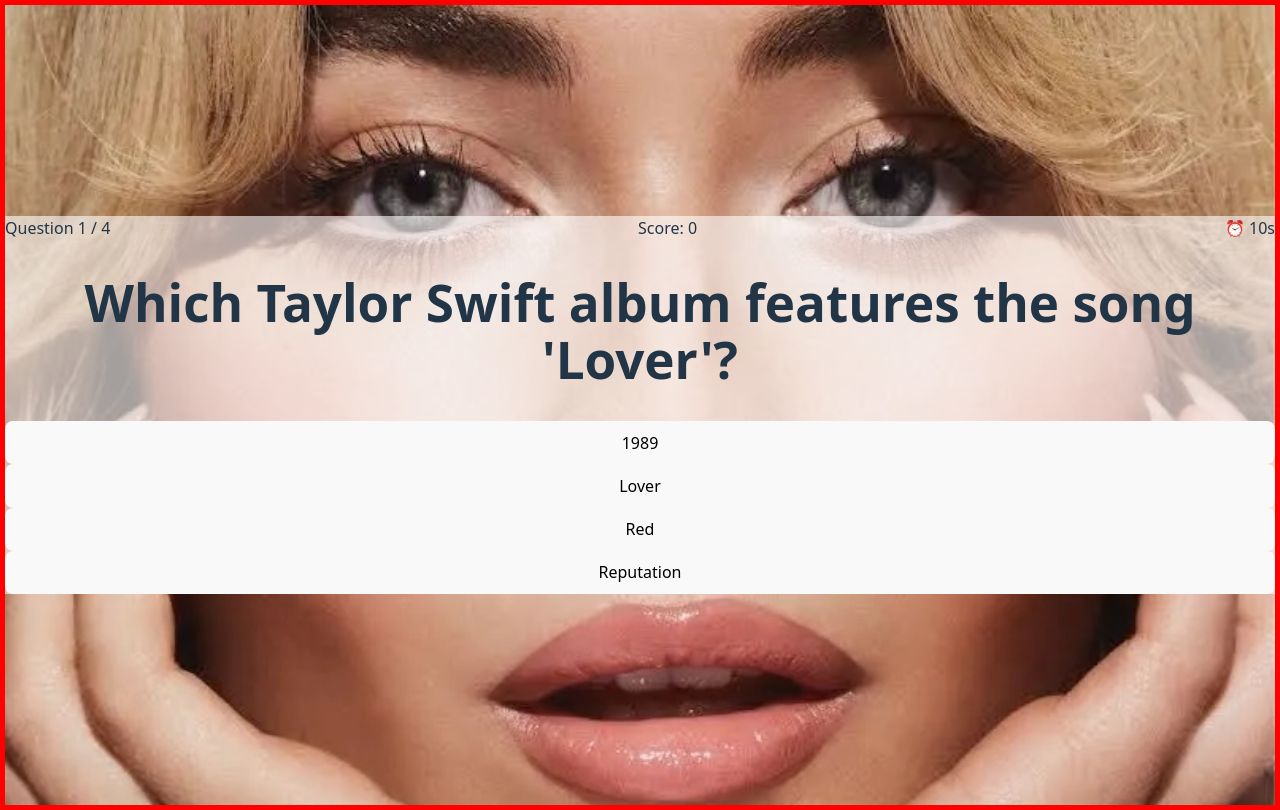
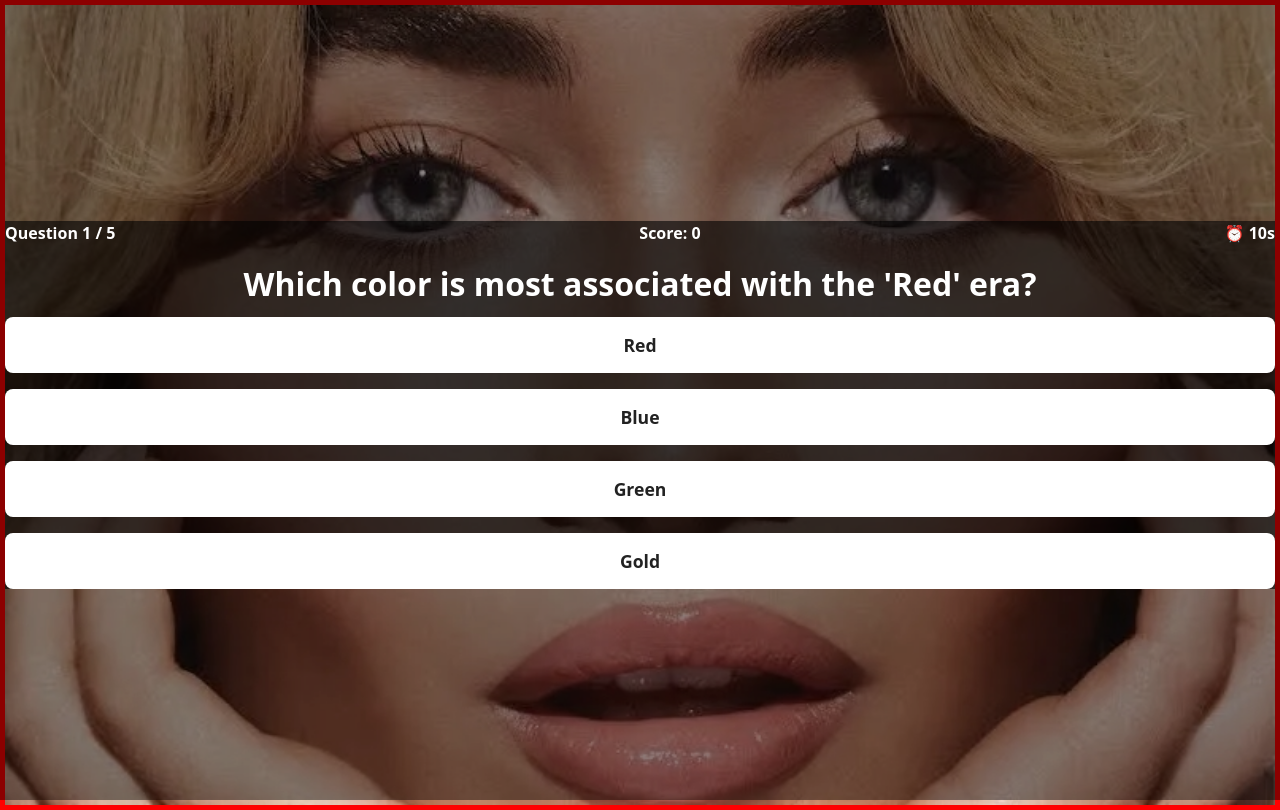
Before and after one commit to Suvithavijay/swift-carpenter-showdown, a React (Vite) app: page /questions/1/1 in a window 1280 px wide. Built offline with nearby package versions, Linux system fonts and the light colour scheme.

Commit message:
fix: always show 5 unique questions per round and ensure expanded pool

```diff
--- a/src/QuestionsPage.jsx
+++ b/src/QuestionsPage.jsx
@@ -19,6 +19,15 @@
 
 const TIMER_SECONDS = 15;
 
+function getRandomUnique(arr, n) {
+  const copy = [...arr];
+  for (let i = copy.length - 1; i > 0; i--) {
+    const j = Math.floor(Math.random() * (i + 1));
+    [copy[i], copy[j]] = [copy[j], copy[i]];
+  }
+  return copy.slice(0, n);
+}
+
 const QuestionsPage = () => {
   const { mode } = useParams();
   const [currentQuestion, setCurrentQuestion] = useState(0);
@@ -30,6 +39,12 @@
   const [playerName, setPlayerName] = useState('');
   const [showNamePrompt, setShowNamePrompt] = useState(true);
   const [leaderboard, setLeaderboard] = useState([]);
+  const [roundQuestions, setRoundQuestions] = useState([]);
+
+  // On mount, select 5 unique random questions for this round
+  useEffect(() => {
+    setRoundQuestions(getRandomUnique(QUESTIONS, 5));
+  }, []);
 
   // Memoize background image order for the session
   const bgOrder = useMemo(() => {
@@ -46,7 +61,7 @@
   }, [mode]);
   const bgImg = bgOrder[currentQuestion % bgOrder.length];
 
-  const currentQuestionData = QUESTIONS[currentQuestion];
+  const currentQuestionData = roundQuestions[currentQuestion];
 
   useEffect(() => {
     if (!showResult && timer > 0) {
@@ -97,44 +112,45 @@
   };
 
   // Show summary page at the end
-  if (currentQuestion >= QUESTIONS.length) {
+  if (currentQuestion >= 5) {
     let badge = '';
-    if (score === QUESTIONS.length) {
+    if (score === 5) {
       badge = "🏆 Perfect! You're a Pop Superstar!";
-    } else if (score >= QUESTIONS.length * 0.7) {
+    } else if (score >= 4) {
       badge = "🎉 Great job! You're a Chart Climber!";
-    } else if (score >= QUESTIONS.length * 0.4) {
+    } else if (score >= 2) {
       badge = "✨ Not bad! Keep practicing!";
     } else {
       badge = "💪 Give it another try!";
     }
     return (
-      <div className="min-h-screen bg-gray-100 flex items-center justify-center">
-        <div className="bg-white p-8 rounded-lg shadow-xl max-w-2xl w-full">
-          <h2 className="text-3xl font-bold mb-6 text-center text-gray-900">Quiz Summary</h2>
-          <ul className="space-y-4">
+      <div className="min-h-screen flex items-center justify-center font-['Quicksand'],['Comic Sans MS'],cursive" style={{ backgroundImage: `url('${bgImg}')`, backgroundSize: 'cover', backgroundPosition: 'center', border: '5px solid red', color: '#fff' }}>
+        <div style={{ position: 'absolute', inset: 0, background: 'rgba(0,0,0,0.45)', zIndex: 0 }} />
+        <div className="p-8 rounded-lg shadow-xl max-w-md w-full" style={{ background: 'rgba(0,0,0,0.6)', color: '#fff', position: 'relative', zIndex: 1 }}>
+          <h2 style={{ fontSize: '2rem', fontWeight: 'bold', marginBottom: '1.5rem', textAlign: 'center' }}>Quiz Summary</h2>
+          <ul style={{ marginBottom: '2rem' }}>
             {userAnswers.map((ans, idx) => (
-              <li key={idx} className="p-4 rounded-lg border border-gray-300 bg-gray-50">
-                <div className="font-semibold mb-2 text-gray-900">{ans.question}</div>
+              <li key={idx} style={{ padding: '1rem', borderRadius: '0.5rem', border: '1px solid #fff', background: 'rgba(255,255,255,0.08)', marginBottom: '1rem', color: '#fff' }}>
+                <div style={{ fontWeight: 'bold', marginBottom: '0.5rem' }}>{ans.question}</div>
                 <div>
-                  <span className="text-gray-800">Your answer: </span>
-                  <span className={ans.isCorrect ? "text-green-700 font-bold" : "text-red-700 font-bold"}>
-                    {ans.selected === 'No answer' ? <span className="italic text-gray-500">No answer selected</span> : ans.selected}
+                  <span>Your answer: </span>
+                  <span style={{ fontWeight: 'bold', color: ans.isCorrect ? '#7fffd4' : '#ffbaba' }}>
+                    {ans.selected === 'No answer' ? <span style={{ fontStyle: 'italic', color: '#ccc' }}>No answer selected</span> : ans.selected}
                   </span>
                 </div>
                 {!ans.isCorrect && (
                   <div>
-                    <span className="text-gray-800">Correct answer: </span>
-                    <span className="text-green-700 font-bold">{ans.correct}</span>
+                    <span>Correct answer: </span>
+                    <span style={{ fontWeight: 'bold', color: '#7fffd4' }}>{ans.correct}</span>
                   </div>
                 )}
               </li>
             ))}
           </ul>
-          <div className="mt-8 text-xl font-bold text-center text-gray-900">
-            Score: {score} / {QUESTIONS.length}
+          <div style={{ fontSize: '1.25rem', fontWeight: 'bold', textAlign: 'center', marginBottom: '1rem' }}>
+            Score: {score} / 5
           </div>
-          <div className="mt-4 text-lg font-bold text-center text-gray-900">
+          <div style={{ fontSize: '1.1rem', fontWeight: 'bold', textAlign: 'center', marginBottom: '1rem' }}>
             {badge}
           </div>
           {showNamePrompt && (
@@ -144,26 +160,26 @@
                 saveScore(playerName, score);
                 setShowNamePrompt(false);
               }}
-              className="mt-6 flex flex-col items-center"
+              style={{ marginTop: '1.5rem', display: 'flex', flexDirection: 'column', alignItems: 'center' }}
             >
               <input
-                className="border p-2 rounded mb-2"
+                style={{ border: '1px solid #fff', padding: '0.5rem', borderRadius: '0.5rem', marginBottom: '0.5rem', background: 'rgba(255,255,255,0.15)', color: '#fff' }}
                 placeholder="Enter your name"
                 value={playerName}
                 onChange={e => setPlayerName(e.target.value)}
                 required
               />
-              <button className="bg-blue-500 text-white px-4 py-2 rounded" type="submit">
+              <button style={{ background: '#fff', color: '#222', padding: '0.5rem 1.5rem', borderRadius: '0.5rem', fontWeight: 'bold' }} type="submit">
                 Save Score
               </button>
             </form>
           )}
           {!showNamePrompt && (
-            <div className="mt-8">
-              <h3 className="text-2xl font-bold mb-2">🏆 Leaderboard</h3>
+            <div style={{ marginTop: '2rem' }}>
+              <h3 style={{ fontSize: '1.5rem', fontWeight: 'bold', marginBottom: '0.5rem' }}>🏆 Leaderboard</h3>
               <ul>
                 {leaderboard.map((entry, idx) => (
-                  <li key={idx} className="mb-1">
+                  <li key={idx} style={{ marginBottom: '0.5rem' }}>
                     {idx + 1}. {entry.name} — {entry.score}
                   </li>
                 ))}
@@ -178,20 +194,34 @@
   if (!currentQuestionData) return null;
 
   return (
-    <div className="min-h-screen flex items-center justify-center font-['Quicksand'],['Comic Sans MS'],cursive" style={{ backgroundImage: `url('${bgImg}')`, backgroundSize: 'cover', backgroundPosition: 'center', border: '5px solid red' }}>
-      <div className="p-8 rounded-lg shadow-xl max-w-md w-full" style={{ background: 'rgba(255,255,255,0.6)' }}>
-        <div className="flex justify-between items-center mb-4">
-          <span className="text-lg font-bold">Question {currentQuestion + 1} / {QUESTIONS.length}</span>
-          <span className="text-lg font-bold text-blue-600">Score: {score}</span>
-          <span className="text-lg font-bold text-red-600">⏰ {timer}s</span>
+    <div
+      className="min-h-screen flex items-center justify-center font-['Quicksand'],['Comic Sans MS'],cursive"
+      style={{
+        backgroundImage: `url('${bgImg}')`,
+        backgroundSize: 'cover',
+        backgroundPosition: 'center',
+        border: '5px solid red',
+        color: '#fff'
+      }}
+    >
+      {/* Dark overlay for contrast */}
+      <div style={{ position: 'absolute', inset: 0, background: 'rgba(0,0,0,0.45)', zIndex: 0 }} />
+      <div
+        className="p-8 rounded-lg shadow-xl max-w-md w-full"
+        style={{ background: 'rgba(0,0,0,0.6)', color: '#fff', position: 'relative', zIndex: 1 }}
+      >
+        <div style={{ display: 'flex', justifyContent: 'space-between', alignItems: 'center', marginBottom: '1rem' }}>
+          <span style={{ fontWeight: 'bold' }}>Question {currentQuestion + 1} / 5</span>
+          <span style={{ fontWeight: 'bold' }}>Score: {score}</span>
+          <span style={{ fontWeight: 'bold' }}>⏰ {timer}s</span>
         </div>
-        <h1 className="text-4xl font-bold text-center mb-4">{currentQuestionData.question}</h1>
-        <div className="grid gap-4">
+        <h1 style={{ fontSize: '2rem', fontWeight: 'bold', textAlign: 'center', marginBottom: '1rem' }}>{currentQuestionData.question}</h1>
+        <div style={{ display: 'grid', gap: '1rem' }}>
           {currentQuestionData.answers.map((answer, index) => (
             <button
               key={index}
               onClick={() => handleAnswerClick(answer)}
-              className="p-4 bg-blue-500 text-white rounded-lg text-lg font-semibold focus:outline-none"
+              style={{ padding: '1rem', background: '#fff', color: '#222', borderRadius: '0.5rem', fontWeight: 'bold', fontSize: '1.1rem', border: 'none', cursor: 'pointer', opacity: showResult ? 0.7 : 1 }}
               disabled={showResult}
             >
               {answer.text}
@@ -199,14 +229,14 @@
           ))}
         </div>
         {showResult && (
-          <div className="mt-6 p-4 bg-green-100 text-green-800 rounded-lg text-lg font-semibold">
+          <div style={{ marginTop: '1.5rem', padding: '1rem', background: 'rgba(127,255,212,0.15)', color: selectedAnswer.isCorrect ? '#7fffd4' : '#ffbaba', borderRadius: '0.5rem', fontWeight: 'bold', fontSize: '1.1rem' }}>
             {selectedAnswer.isCorrect ? 'Correct!' : 'Incorrect!'}
           </div>
         )}
         {showResult && (
           <button
             onClick={handleNextQuestion}
-            className="mt-4 p-4 bg-blue-500 text-white rounded-lg text-lg font-semibold focus:outline-none"
+            style={{ marginTop: '1rem', padding: '1rem', background: '#fff', color: '#222', borderRadius: '0.5rem', fontWeight: 'bold', fontSize: '1.1rem', border: 'none', cursor: 'pointer' }}
           >
             Next Question
           </button>
--- a/src/questions.js
+++ b/src/questions.js
@@ -1,4 +1,5 @@
 export const QUESTIONS = [
+  // Taylor Swift questions
   {
     question: "Which Taylor Swift album features the song 'Lover'?",
     answers: [
@@ -6,15 +7,6 @@
       { text: "Lover", isCorrect: true },
       { text: "Red", isCorrect: false },
       { text: "Reputation", isCorrect: false },
-    ],
-  },
-  {
-    question: "Which Sabrina Carpenter single went viral on TikTok in 2023?",
-    answers: [
-      { text: "Nonsense", isCorrect: true },
-      { text: "Sue Me", isCorrect: false },
-      { text: "Thumbs", isCorrect: false },
-      { text: "Skin", isCorrect: false },
     ],
   },
   {
@@ -35,4 +27,151 @@
       { text: "Olivia Rodrigo", isCorrect: false },
     ],
   },
+  {
+    question: "Which Taylor Swift song contains the lyric 'I remember it all too well'?",
+    answers: [
+      { text: "All Too Well", isCorrect: true },
+      { text: "Red", isCorrect: false },
+      { text: "Enchanted", isCorrect: false },
+      { text: "Lover", isCorrect: false },
+    ],
+  },
+  {
+    question: "True or False: Taylor Swift has an album called 'Midnights'.",
+    answers: [
+      { text: "True", isCorrect: true },
+      { text: "False", isCorrect: false },
+    ],
+  },
+  {
+    question: "Which Taylor Swift album won Album of the Year at the 2016 Grammys?",
+    answers: [
+      { text: "1989", isCorrect: true },
+      { text: "Red", isCorrect: false },
+      { text: "Fearless", isCorrect: false },
+      { text: "Lover", isCorrect: false },
+    ],
+  },
+  {
+    question: "Finish the lyric: 'We are never ever getting back ...'",
+    answers: [
+      { text: "together", isCorrect: true },
+      { text: "again", isCorrect: false },
+      { text: "soon", isCorrect: false },
+      { text: "here", isCorrect: false },
+    ],
+  },
+  {
+    question: "Which Taylor Swift song features the lyric 'Darling I'm a nightmare dressed like a daydream'?",
+    answers: [
+      { text: "Blank Space", isCorrect: true },
+      { text: "Style", isCorrect: false },
+      { text: "Bad Blood", isCorrect: false },
+      { text: "Wildest Dreams", isCorrect: false },
+    ],
+  },
+  {
+    question: "Which color is most associated with the 'Red' era?",
+    answers: [
+      { text: "Red", isCorrect: true },
+      { text: "Blue", isCorrect: false },
+      { text: "Green", isCorrect: false },
+      { text: "Gold", isCorrect: false },
+    ],
+  },
+  {
+    question: "True or False: The lyric 'I shake it off' is from the song 'Shake It Off'.",
+    answers: [
+      { text: "True", isCorrect: true },
+      { text: "False", isCorrect: false },
+    ],
+  },
+
+  // Sabrina Carpenter questions
+  {
+    question: "Which Sabrina Carpenter single went viral on TikTok in 2023?",
+    answers: [
+      { text: "Nonsense", isCorrect: true },
+      { text: "Sue Me", isCorrect: false },
+      { text: "Thumbs", isCorrect: false },
+      { text: "Skin", isCorrect: false },
+    ],
+  },
+  {
+    question: "Finish the lyric: 'I'm so good at ___, I could do it with my eyes closed'",
+    answers: [
+      { text: "goodbyes", isCorrect: true },
+      { text: "lies", isCorrect: false },
+      { text: "love", isCorrect: false },
+      { text: "games", isCorrect: false },
+    ],
+  },
+  {
+    question: "Which Sabrina Carpenter song includes the lyric 'I'm not even half as pretty'?",
+    answers: [
+      { text: "Because I Liked a Boy", isCorrect: true },
+      { text: "Skinny Dipping", isCorrect: false },
+      { text: "Sue Me", isCorrect: false },
+      { text: "Thumbs", isCorrect: false },
+    ],
+  },
+  {
+    question: "True or False: Sabrina Carpenter starred in the Disney Channel show 'Girl Meets World'.",
+    answers: [
+      { text: "True", isCorrect: true },
+      { text: "False", isCorrect: false },
+    ],
+  },
+  {
+    question: "Which album is the song 'Sue Me' from?",
+    answers: [
+      { text: "Singular: Act II", isCorrect: true },
+      { text: "Singular: Act I", isCorrect: false },
+      { text: "Eyes Wide Open", isCorrect: false },
+      { text: "Evolution", isCorrect: false },
+    ],
+  },
+  {
+    question: "Who said: 'I want to be remembered for the things I create'?",
+    answers: [
+      { text: "Sabrina Carpenter", isCorrect: true },
+      { text: "Taylor Swift", isCorrect: false },
+      { text: "Selena Gomez", isCorrect: false },
+      { text: "Billie Eilish", isCorrect: false },
+    ],
+  },
+  {
+    question: "Which Sabrina Carpenter song features the lyric 'I can love me better than you can'?",
+    answers: [
+      { text: "Feather", isCorrect: true },
+      { text: "Nonsense", isCorrect: false },
+      { text: "Because I Liked a Boy", isCorrect: false },
+      { text: "Vicious", isCorrect: false },
+    ],
+  },
+  {
+    question: "Which Sabrina Carpenter song is NOT by her?",
+    answers: [
+      { text: "Enchanted", isCorrect: true },
+      { text: "Thumbs", isCorrect: false },
+      { text: "Eyes Wide Open", isCorrect: false },
+      { text: "Sue Me", isCorrect: false },
+    ],
+  },
+  {
+    question: "Finish the lyric: 'You can't spell awesome without ___'",
+    answers: [
+      { text: "me", isCorrect: true },
+      { text: "us", isCorrect: false },
+      { text: "love", isCorrect: false },
+      { text: "fun", isCorrect: false },
+    ],
+  },
+  {
+    question: "True or False: Sabrina released 'Skin' in 2021.",
+    answers: [
+      { text: "True", isCorrect: true },
+      { text: "False", isCorrect: false },
+    ],
+  },
 ];
```
